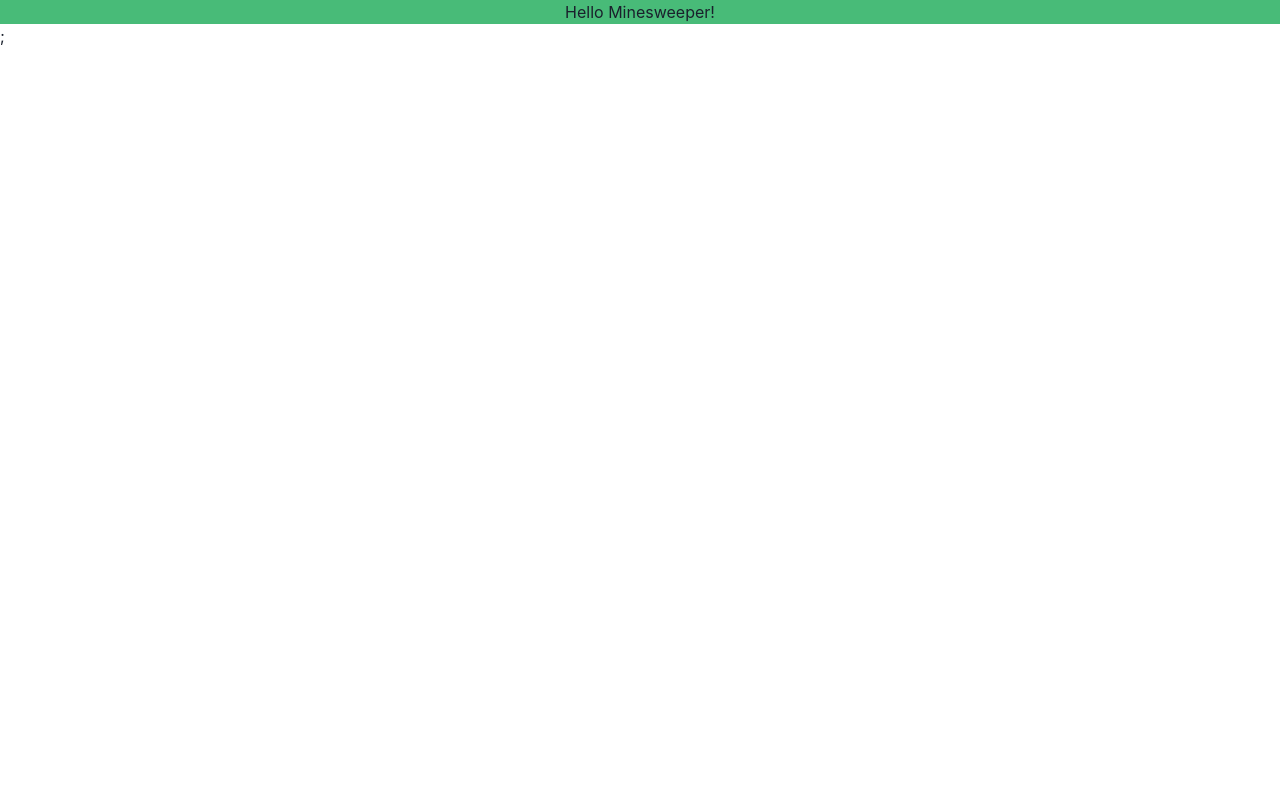
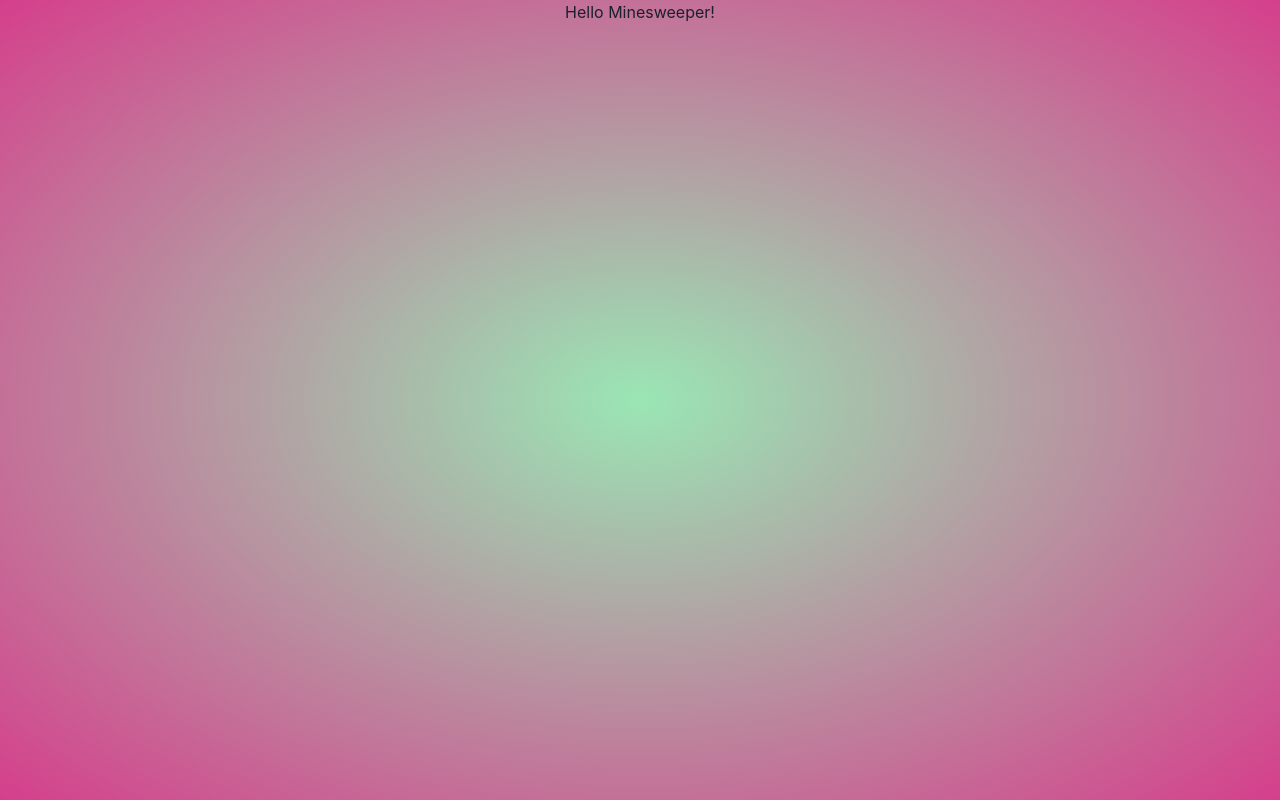
Before and after one commit to CodePistol/minesweeper, a Next.js app: page / in a window 1280 px wide. Built offline with nearby package versions, Linux system fonts and the light colour scheme.

Commit message:
Added global design

```diff
--- /dev/null
+++ b/layout/index.tsx
@@ -0,0 +1,20 @@
+import { Box } from "@chakra-ui/layout";
+import { ReactElement } from "react";
+
+interface LayoutProps {
+  children: ReactElement;
+}
+const Layout: React.FC<LayoutProps> = ({ children }) => {
+  return (
+    <Box
+      w="100vw"
+      h="100vh"
+      bgGradient="radial( green.200, pink.500)"
+      pos="fixed"
+    >
+      {children}
+    </Box>
+  );
+};
+
+export default Layout;
--- a/pages/_app.tsx
+++ b/pages/_app.tsx
@@ -1,11 +1,14 @@
 import "../styles/globals.css";
 import type { AppProps } from "next/app";
 import { ChakraProvider } from "@chakra-ui/react";
+import Layout from "../layout";
 
-function MyApp({ Component, pageProps }: AppProps) {
+function MyApp({ Component }: AppProps) {
   return (
     <ChakraProvider>
-      <Component {...pageProps} />;
+      <Layout>
+        <Component />
+      </Layout>
     </ChakraProvider>
   );
 }
--- a/pages/index.tsx
+++ b/pages/index.tsx
@@ -5,7 +5,7 @@ import { Flex, Text } from "@chakra-ui/react";
 const Home: NextPage = () => {
   const { push } = useRouter();
   return (
-    <Flex justifyContent="center" background="green.400">
+    <Flex justifyContent="center">
       <Text textStyle="p1" color="black.400">
         Hello Minesweeper!
       </Text>
```
